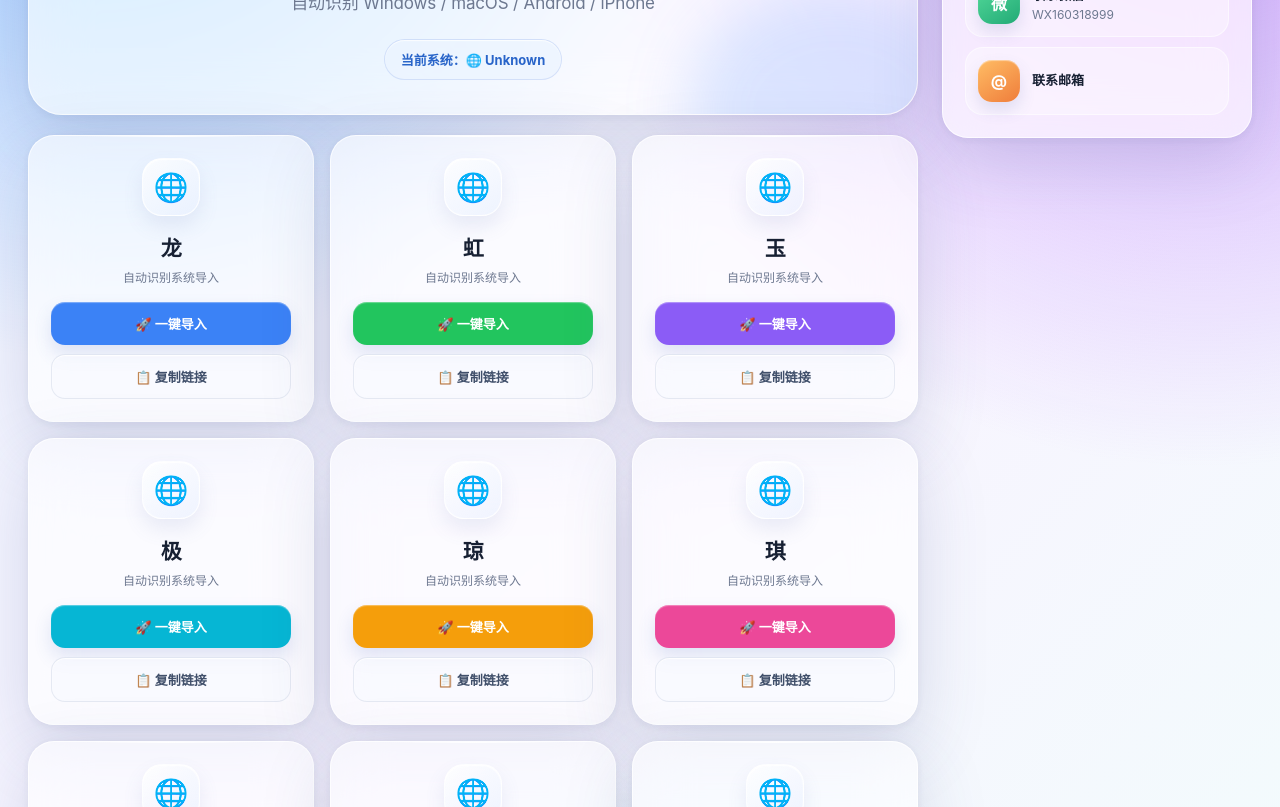
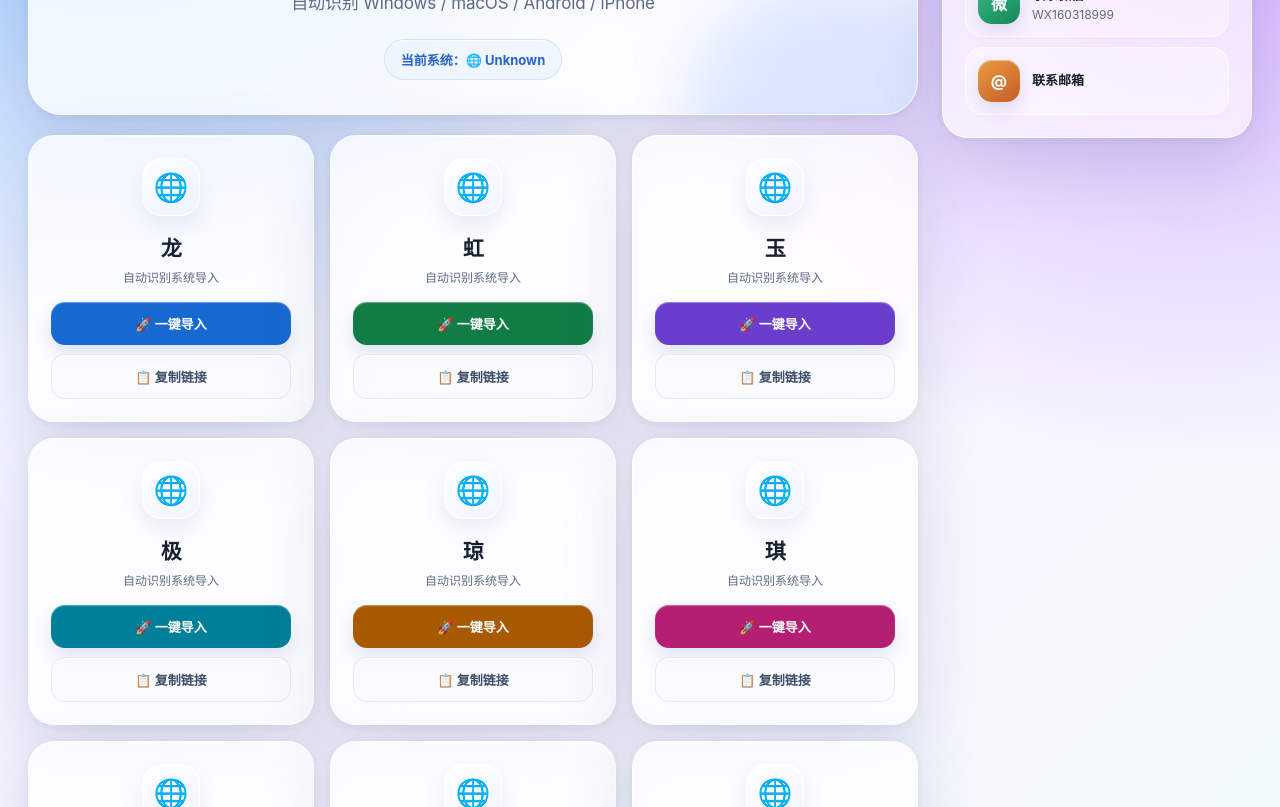
Before and after one commit to JettKing/clash, a plain HTML site: page index.html in a window 1280 px wide. Shown: the part 308-1115 px from the top of the page. Drawn offline with Linux system fonts and the light colour scheme.

Commit message:
fix: improve contrast and adaptive materials

```diff
--- a/index.html
+++ b/index.html
@@ -20,7 +20,7 @@
 :root {
     color-scheme: light dark;
     --ink: #172033;
-    --muted: #6d7890;
+    --muted: #5d6a82;
     --line: rgba(255, 255, 255, .72);
     --glass: rgba(255, 255, 255, .62);
     --glass-strong: rgba(255, 255, 255, .78);
@@ -86,6 +86,15 @@ body::after {
     box-shadow: var(--shadow);
     backdrop-filter: blur(28px) saturate(145%);
     -webkit-backdrop-filter: blur(28px) saturate(145%);
+}
+
+/* Content uses a thicker standard material; glass stays reserved for the shell. */
+.hero,
+.card,
+.notice {
+    background: var(--glass-strong);
+    backdrop-filter: blur(20px) saturate(125%);
+    -webkit-backdrop-filter: blur(20px) saturate(125%);
 }
 
 .topbar {
@@ -345,9 +354,9 @@ body::after {
     box-shadow: inset 0 1px 1px rgba(255, 255, 255, .45), 0 8px 16px rgba(75, 95, 163, .15);
 }
 
-.qq-icon { background: linear-gradient(145deg, #56a8ff, #3b6ff0); }
-.wx-icon { background: linear-gradient(145deg, #55db9b, #22aa76); }
-.mail-icon { background: linear-gradient(145deg, #ffbd65, #ef7d3b); }
+.qq-icon { background: linear-gradient(145deg, #3d91ed, #2460ca); }
+.wx-icon { background: linear-gradient(145deg, #35bc82, #16865b); }
+.mail-icon { background: linear-gradient(145deg, #e99b42, #c65c25); }
 
 .contact-name {
     margin-bottom: 3px;
@@ -386,7 +395,7 @@ body::after {
 @media (prefers-color-scheme: dark) {
     :root {
         --ink: #f4f7ff;
-        --muted: #aab5cc;
+        --muted: #b8c2d8;
         --line: rgba(255, 255, 255, .16);
         --glass: rgba(29, 39, 68, .56);
         --glass-strong: rgba(30, 41, 72, .76);
@@ -411,6 +420,43 @@ body::after {
     .contact { background: rgba(34, 48, 84, .42); }
     .notice { color: #f7d58a; background: rgba(94, 71, 31, .34); }
     .footer { color: rgba(193, 204, 229, .68); }
+}
+
+@media (prefers-contrast: more) {
+    :root {
+        --muted: #43516a;
+        --line: rgba(35, 52, 86, .34);
+        --glass: rgba(255, 255, 255, .84);
+        --glass-strong: rgba(255, 255, 255, .96);
+    }
+
+    .btn,
+    .copy,
+    .system,
+    .contact {
+        border-color: rgba(35, 52, 86, .36);
+    }
+}
+
+@media (prefers-color-scheme: dark) and (prefers-contrast: more) {
+    :root {
+        --muted: #d1d9eb;
+        --line: rgba(255, 255, 255, .38);
+        --glass: rgba(25, 35, 63, .84);
+        --glass-strong: rgba(27, 38, 68, .96);
+    }
+}
+
+@media (prefers-reduced-transparency: reduce) {
+    .topbar,
+    .hero,
+    .card,
+    .side-card,
+    .notice {
+        background: var(--glass-strong);
+        backdrop-filter: none;
+        -webkit-backdrop-filter: none;
+    }
 }
 
 @media (max-width: 980px) {
@@ -1040,7 +1086,7 @@ const subscriptions = [
 {
     name:"龙",
     icon:"🌐",
-    color:"#3b82f6",
+    color:"#1769d1",
     password:"QTZLMH",
     url:"https://jettking.github.io/Nodal/HYL001.yaml?t=" + Date.now()
 },
@@ -1048,7 +1094,7 @@ const subscriptions = [
 {
     name:"虹",
     icon:"🌐",
-    color:"#22c55e",
+    color:"#117d45",
     password:"XPRKDH",
     url:"https://jettking.github.io/Nodal/FYH002.yaml?t=" + Date.now()
 },
@@ -1056,7 +1102,7 @@ const subscriptions = [
 {
     name:"玉",
     icon:"🌐",
-    color:"#8b5cf6",
+    color:"#6a3dcc",
     password:"VNGYSH",
     url:"https://jettking.github.io/Nodal/WXY003.yaml?t=" + Date.now()
 },
@@ -1064,7 +1110,7 @@ const subscriptions = [
 {
     name:"极",
     icon:"🌐",
-    color:"#06b6d4",
+    color:"#007f99",
     password:"CJWBFH",
     url:"https://jettking.github.io/Nodal/LXS004.yaml?t=" + Date.now()
 },
@@ -1072,7 +1118,7 @@ const subscriptions = [
 {
     name:"琼",
     icon:"🌐",
-    color:"#f59e0b",
+    color:"#a85a00",
     password:"MLQTAH",
     url:"https://jettking.github.io/Nodal/WXQ005.yaml?t=" + Date.now()
 },
@@ -1080,7 +1126,7 @@ const subscriptions = [
 {
     name:"琪",
     icon:"🌐",
-    color:"#ec4899",
+    color:"#b51f73",
     password:"RSKUEH",
     url:"https://jettking.github.io/Nodal/HMQ006.yaml?t=" + Date.now()
 },
@@ -1088,7 +1134,7 @@ const subscriptions = [
 {
     name:"7",
     icon:"🌐",
-    color:"#3b82f6",
+    color:"#1769d1",
     password:"7777",
     url:"https://example.com/sub7.yaml"
 },
@@ -1096,7 +1142,7 @@ const subscriptions = [
 {
     name:"8",
     icon:"🌐",
-    color:"#eab308",
+    color:"#855f00",
     password:"8888",
     url:"https://example.com/sub8.yaml"
 },
@@ -1104,7 +1150,7 @@ const subscriptions = [
 {
     name:"9",
     icon:"🌐",
-    color:"#84cc16",
+    color:"#4e7f00",
     password:"9999",
     url:"https://example.com/sub9.yaml"
 },
@@ -1112,7 +1158,7 @@ const subscriptions = [
 {
     name:"10",
     icon:"🌐",
-    color:"#8b5cf6",
+    color:"#6a3dcc",
     password:"0000",
     url:"https://example.com/sub10.yaml"
 },
@@ -1120,7 +1166,7 @@ const subscriptions = [
 {
     name:"11",
     icon:"🌐",
-    color:"#ef4444",
+    color:"#b42318",
     password:"1111",
     url:"https://example.com/sub11.yaml"
 },
@@ -1128,7 +1174,7 @@ const subscriptions = [
 {
     name:"12",
     icon:"🌐",
-    color:"#6366f1",
+    color:"#4b45b6",
     password:"2222",
     url:"https://example.com/sub12.yaml"
 }
```
